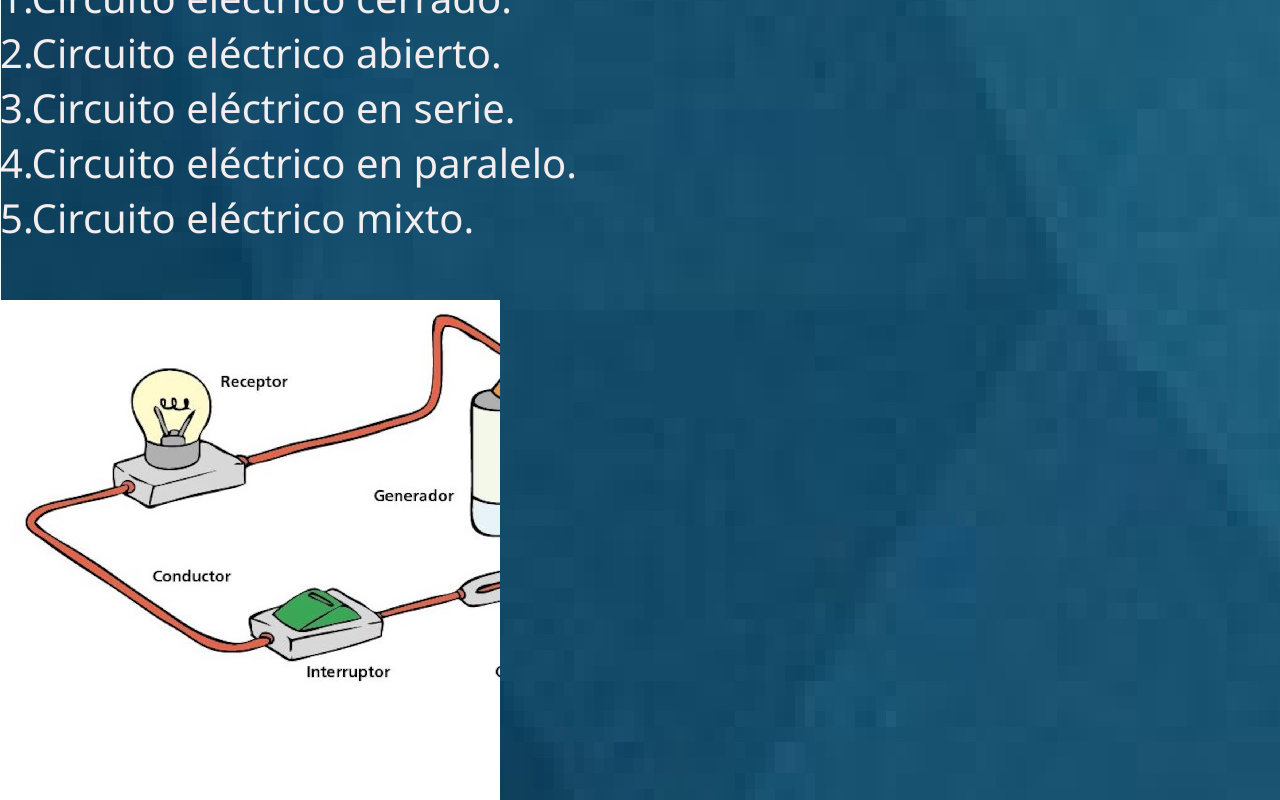
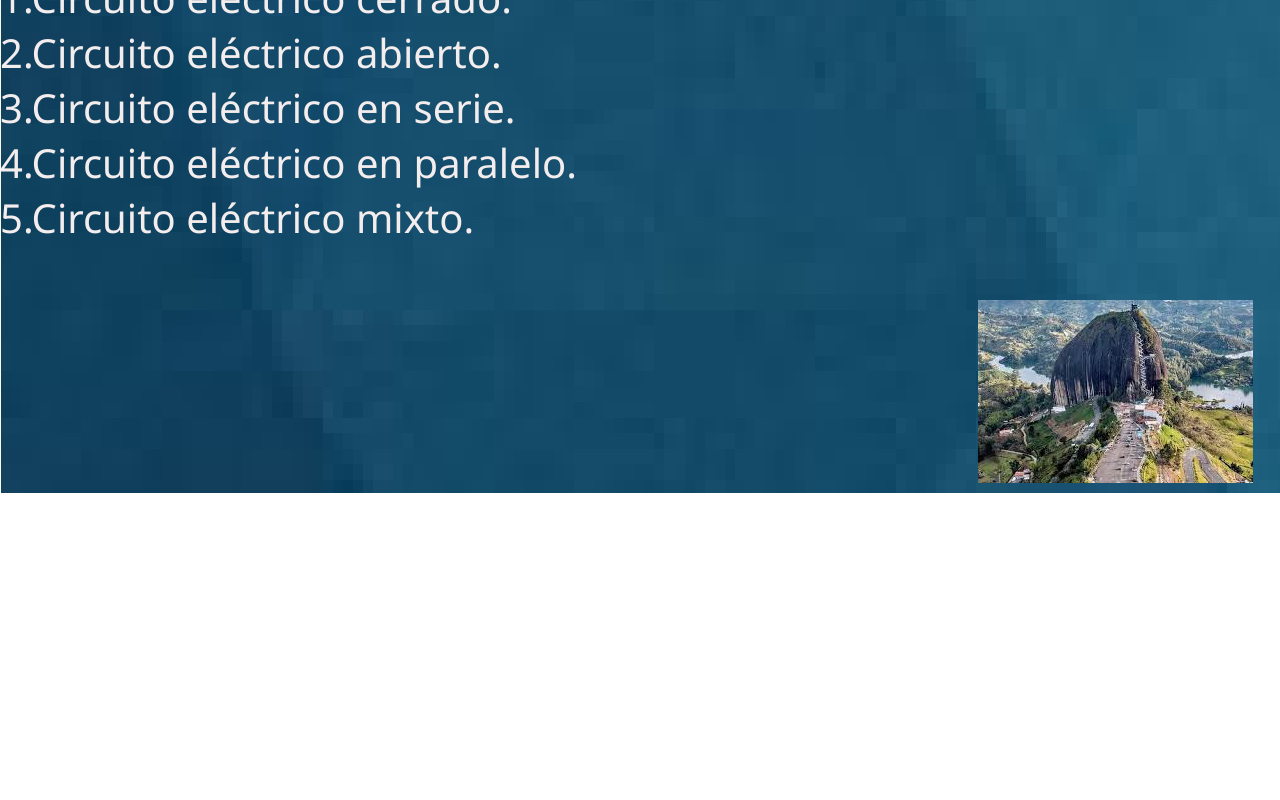
Before and after one commit to valery1110/repositorio-t, a plain HTML site: page tecnologia.html in a window 1280 px wide. Shown: the part 912-1712 px from the top of the page. After the commit the page ends 1405 px from the top, so only its background shows below. Drawn offline with Linux system fonts and the light colour scheme.

Commit message:
actualizacion 7 - 3 de agosto

```diff
--- a/tecnologia.html
+++ b/tecnologia.html
@@ -71,7 +71,8 @@ Los tipos de circuitos eléctricos son: <br><br>
 4.Circuito eléctrico en paralelo. <br>
 
 5.Circuito eléctrico mixto. <br><br>
-<div class="img3"></div>
+
+<div class="img1"></div>
 
 </div>
 
```
Also changed, not shown: ingles.html (+26 -1 lines), img1.jpg (added).
